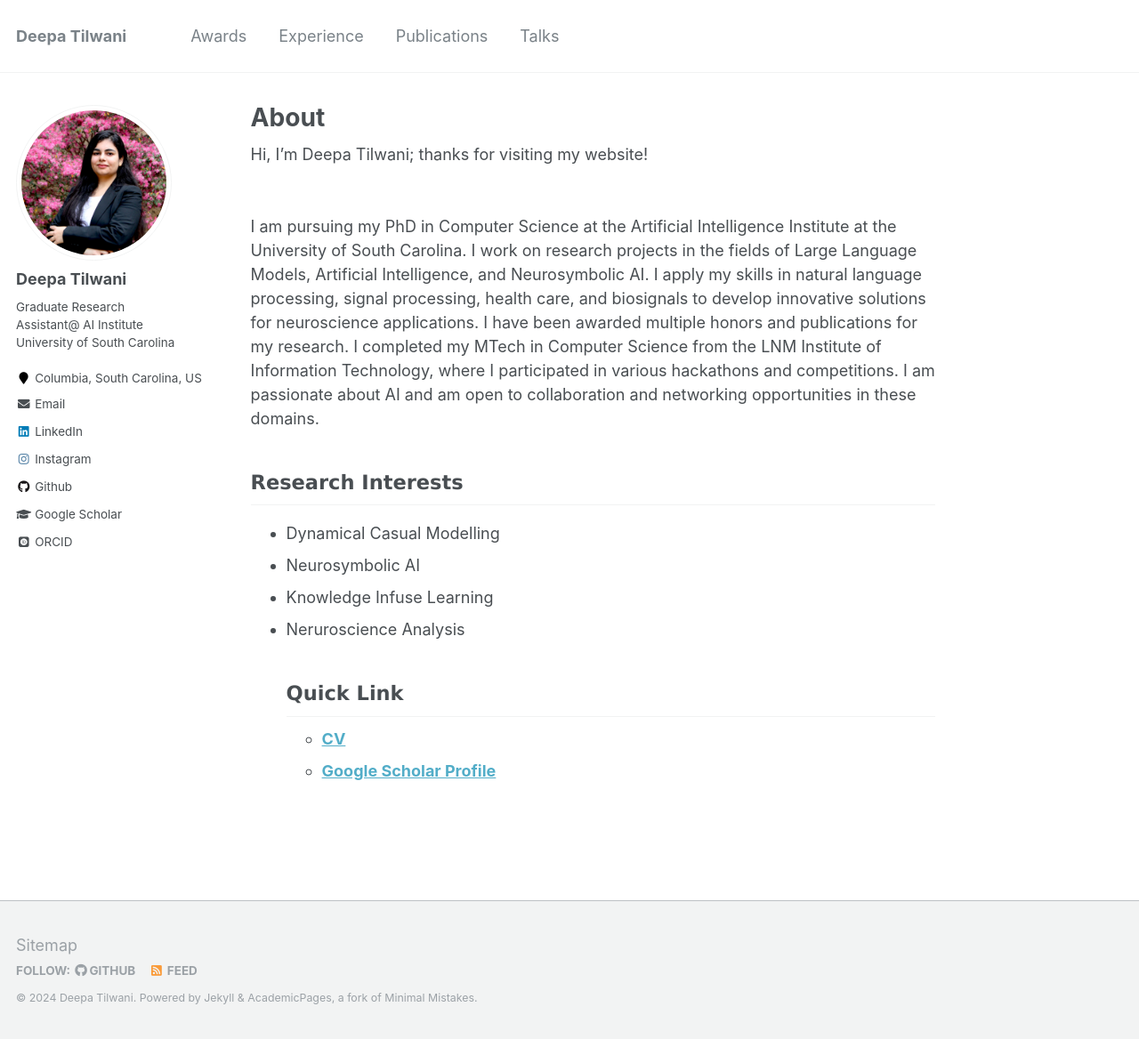
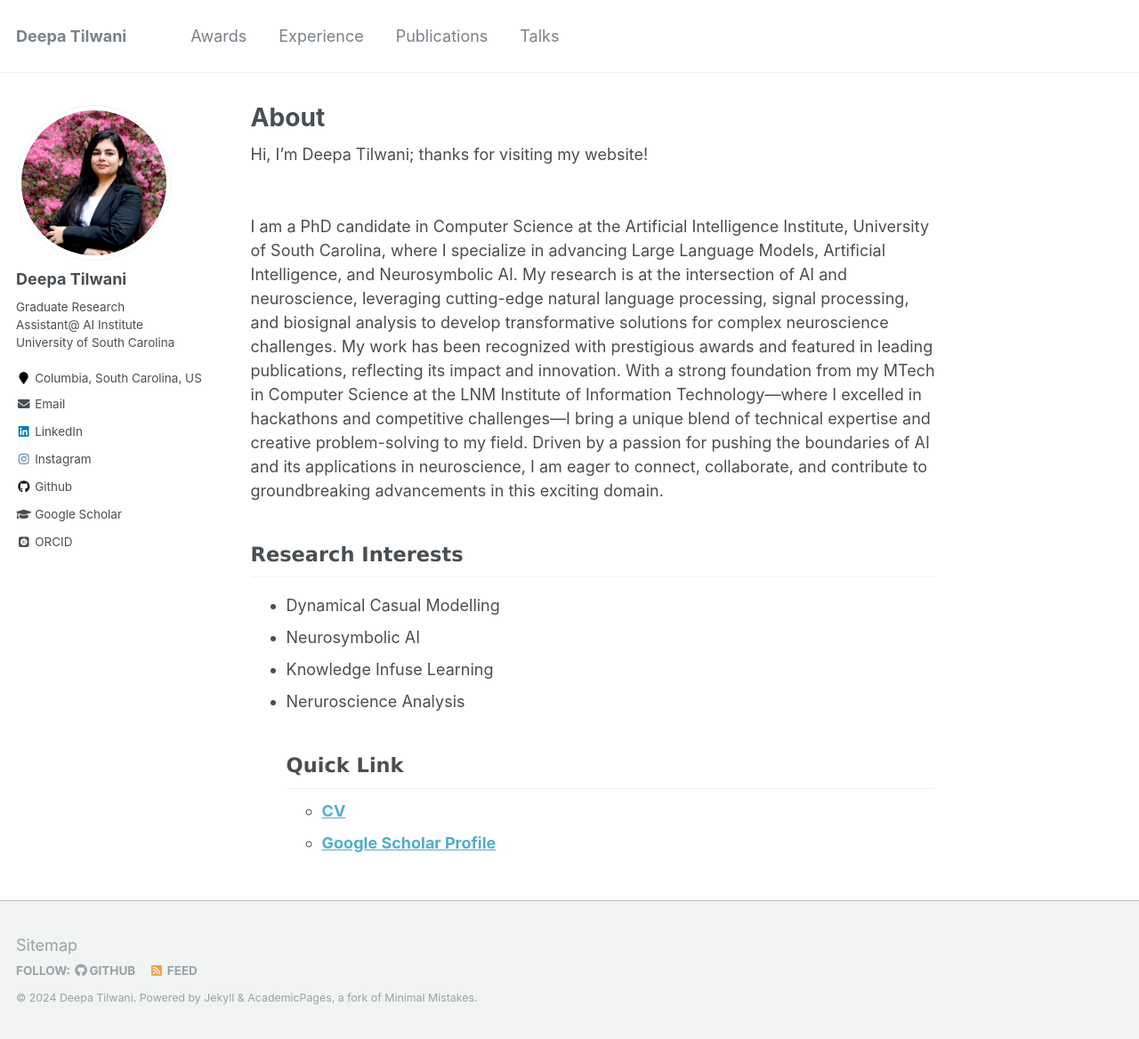
Before and after one commit to Deepa-Tilwani/deepa-tilwani.github.io, a Jekyll site: the page built from index.html, in a window 1280 px wide and 1168 px high. Shown: the whole window at 89% size. Built offline with Jekyll 4.4.1, drawn with Linux system fonts in a browser that asks for light colours; some web fonts are replaced.

Commit message:
Update index.html

```diff
--- a/index.html
+++ b/index.html
@@ -8,12 +8,11 @@
 
 
 								<br/>
-I am pursuing my PhD in Computer Science at the Artificial Intelligence Institute at the University of South Carolina.
-								I work on research projects in the fields of Large Language Models, Artificial Intelligence, and Neurosymbolic AI.
-								I apply my skills in natural language processing, signal processing, health care, and biosignals to develop innovative solutions for neuroscience applications.
-I have been awarded multiple honors and publications for my research.
-								I completed my MTech in Computer Science from the LNM Institute of Information Technology, where I participated in various hackathons and competitions. I am passionate about AI and am open to collaboration and networking opportunities in these domains.	</p>
+I am a PhD candidate in Computer Science at the Artificial Intelligence Institute, University of South Carolina, where I specialize in advancing Large Language Models, Artificial Intelligence, and Neurosymbolic AI. My research is at the intersection of AI and neuroscience, leveraging cutting-edge natural language processing, signal processing, and biosignal analysis to develop transformative solutions for complex neuroscience challenges.
 
+My work has been recognized with prestigious awards and featured in leading publications, reflecting its impact and innovation. With a strong foundation from my MTech in Computer Science at the LNM Institute of Information Technology—where I excelled in hackathons and competitive challenges—I bring a unique blend of technical expertise and creative problem-solving to my field.
+
+Driven by a passion for pushing the boundaries of AI and its applications in neuroscience, I am eager to connect, collaborate, and contribute to groundbreaking advancements in this exciting domain.
 
 <h2 style="font-family:verdana;"><b>Research Interests</b></h2>
 <ul>
```
